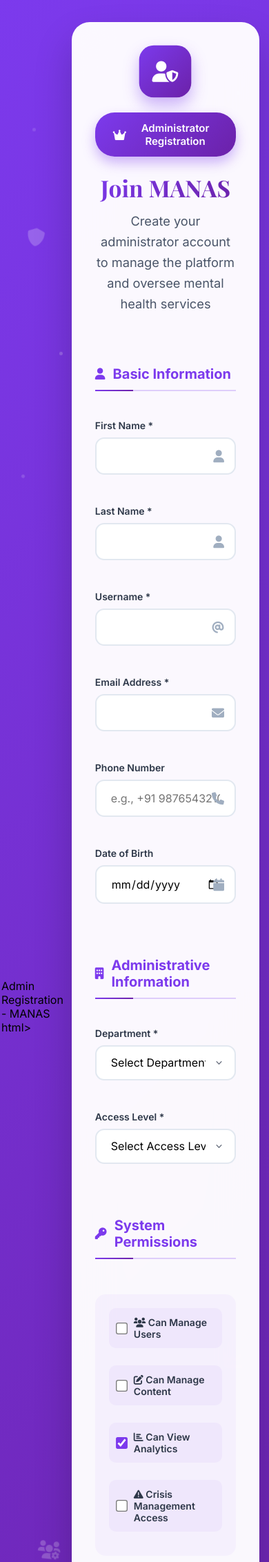
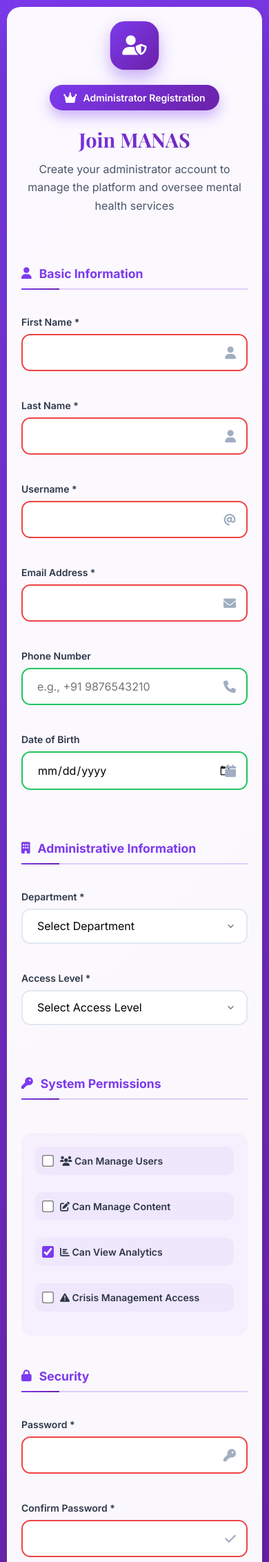
Before and after one commit to OmShukla-07/MANAS, a Django app: page /signup/admin/ in a window 390 px wide. Shown: the top 2264 px of the page at 69% size. Run offline with Django 5.2, Linux system fonts and the light colour scheme; parts of the project's set-up code (start-up, migrations or seed data) failed here and were passed over.

Commit message:
Fix Admin Signup Page - Enhanced UI/UX & Validation
 CRITICAL FIXES:
- Fixed malformed HTML structure (corrupted DOCTYPE and duplicate tags)
- Resolved broken head section and HTML validation errors
- Enhanced favicon implementation with multiple sizes

 UI/UX IMPROVEMENTS:
- Better responsive design for mobile devices
- Enhanced form validation with real-time feedback
- Added password strength indicator
- Improved error message styling and user feedback
- Professional loading states and animations

 FUNCTIONALITY ENHANCEMENTS:
- Client-side form validation with specific error messages
- Real-time password strength checking
- Better accessibility and touch-friendly design
- Enhanced visual feedback for form interactions

 SECURITY FEATURES:
- Strong password requirements (8+ characters)
- Email format validation
- Required field validation
- Maintained CSRF protection

Admin signup page now provides professional, secure registration experience!

```diff
--- a/templates/auth/admin_signup_simple.html
+++ b/templates/auth/admin_signup_simple.html
@@ -1,15 +1,22 @@
-<!DOC    <title>Admin Registration - MANAS</title>
-    <link rel="icon" type="image/png" href="/static/images/images/icons/manas fevicon edited.png">
-    <link rel="shortcut icon" type="image/png" href="/static/images/images/icons/manas fevicon edited.png">
-    <link rel="apple-touch-icon" href="/static/images/images/icons/manas fevicon edited.png">
-    <link rel="preconnect" href="https://fonts.googleapis.com">
-    <link rel="preconnect" href="https://fonts.gstatic.com" crossorigin>
-    <link href="https://fonts.googleapis.com/css2?family=Playfair+Display:wght@400;500;600;700&family=Inter:wght@300;400;500;600;700;800&display=swap" rel="stylesheet"> html>
+<!DOCTYPE html>
 <html lang="en">
 <head>
     <meta charset="UTF-8">
     <meta name="viewport" content="width=device-width, initial-scale=1.0">
     <title>Administrator Registration - MANAS</title>
+
+    <!-- Favicon - Multiple sizes for better visibility -->
+    <link rel="icon" type="image/png" sizes="32x32" href="/static/images/images/icons/manas fevicon edited.png">
+    <link rel="icon" type="image/png" sizes="16x16" href="/static/images/images/icons/manas fevicon edited.png">
+    <link rel="icon" type="image/png" sizes="48x48" href="/static/images/images/icons/manas fevicon edited.png">
+    <link rel="shortcut icon" type="image/png" href="/static/images/images/icons/manas fevicon edited.png">
+    <link rel="apple-touch-icon" sizes="180x180" href="/static/images/images/icons/manas fevicon edited.png">
+    <link rel="apple-touch-icon" sizes="152x152" href="/static/images/images/icons/manas fevicon edited.png">
+    <link rel="apple-touch-icon" sizes="120x120" href="/static/images/images/icons/manas fevicon edited.png">
+    <link rel="apple-touch-icon" sizes="76x76" href="/static/images/images/icons/manas fevicon edited.png">
+    <meta name="msapplication-TileImage" content="/static/images/images/icons/manas fevicon edited.png">
+    <meta name="msapplication-TileColor" content="#7c3aed">
+
     <link rel="preconnect" href="https://fonts.googleapis.com">
     <link rel="preconnect" href="https://fonts.gstatic.com" crossorigin>
     <link href="https://fonts.googleapis.com/css2?family=Playfair+Display:wght@400;500;600;700&family=Inter:wght@300;400;500;600;700;800&display=swap" rel="stylesheet">
@@ -444,33 +451,110 @@
             gap: 10px;
         }
 
+        /* Enhanced Visual Effects */
+        .form-group input:valid {
+            border-color: #22c55e;
+        }
+
+        .form-group input:invalid:not(:focus):not(:placeholder-shown) {
+            border-color: #ef4444;
+        }
+
+        /* Error message styling */
+        .error-message {
+            color: #ef4444;
+            font-size: 0.875rem;
+            margin-top: 0.5rem;
+            display: flex;
+            align-items: center;
+        }
+
+        .error-message i {
+            margin-right: 0.5rem;
+        }
+
+        /* Success message styling */
+        .success-message {
+            color: #22c55e;
+            font-size: 0.875rem;
+            margin-top: 0.5rem;
+            display: flex;
+            align-items: center;
+        }
+
+        .success-message i {
+            margin-right: 0.5rem;
+        }
+
         /* Responsive Design */
         @media (max-width: 768px) {
+            body {
+                padding: 10px;
+            }
+
             .container {
-                padding: 33px;
-                margin: 12px;
+                padding: 25px;
+                margin: 0;
+                border-radius: 20px;
             }
 
             .form-grid {
                 grid-template-columns: 1fr;
-                gap: 18px;
+                gap: 15px;
             }
 
             .header h1 {
                 font-size: 2.1rem;
             }
 
+            .header p {
+                font-size: 1rem;
+            }
+
             .logo-container {
-                width: 75px;
-                height: 75px;
+                width: 70px;
+                height: 70px;
             }
 
             .logo-container i {
-                font-size: 30px;
+                font-size: 28px;
             }
 
             .permissions-grid {
                 grid-template-columns: 1fr;
+            }
+
+            .links a {
+                display: block;
+                margin: 10px 0;
+            }
+
+            .floating-icon {
+                display: none;
+            }
+
+            .submit-btn {
+                padding: 16px;
+                font-size: 16px;
+            }
+        }
+
+        @media (max-width: 480px) {
+            .container {
+                padding: 20px;
+            }
+
+            .header h1 {
+                font-size: 1.8rem;
+            }
+
+            .role-badge {
+                padding: 10px 20px;
+                font-size: 14px;
+            }
+
+            .section-title {
+                font-size: 1.1rem;
             }
         }
 
@@ -687,20 +771,95 @@
             });
         });
 
-        // Form validation and submission
+        // Enhanced form validation and submission
         document.getElementById('adminSignupForm').addEventListener('submit', function(e) {
             const password = document.getElementById('password').value;
             const confirmPassword = document.getElementById('confirm_password').value;
 
+            // Remove existing error messages
+            document.querySelectorAll('.error-message').forEach(msg => msg.remove());
+
+            let hasErrors = false;
+
+            // Password validation
             if (password !== confirmPassword) {
                 e.preventDefault();
-                alert('Passwords do not match!');
-                return;
+                showFieldError('confirm_password', 'Passwords do not match!');
+                hasErrors = true;
             }
 
-            // Add loading state
-            this.classList.add('loading');
+            if (password.length < 8) {
+                e.preventDefault();
+                showFieldError('password', 'Password must be at least 8 characters long!');
+                hasErrors = true;
+            }
+
+            // Email validation
+            const email = document.getElementById('email').value;
+            const emailRegex = /^[^\s@]+@[^\s@]+\.[^\s@]+$/;
+            if (!emailRegex.test(email)) {
+                e.preventDefault();
+                showFieldError('email', 'Please enter a valid email address!');
+                hasErrors = true;
+            }
+
+            // Required fields validation
+            const requiredFields = ['first_name', 'last_name', 'username', 'email', 'department', 'access_level', 'password'];
+            requiredFields.forEach(fieldName => {
+                const field = document.getElementById(fieldName);
+                if (!field.value.trim()) {
+                    e.preventDefault();
+                    showFieldError(fieldName, 'This field is required!');
+                    hasErrors = true;
+                }
+            });
+
+            if (!hasErrors) {
+                // Add loading state
+                this.classList.add('loading');
+                const submitBtn = this.querySelector('.submit-btn');
+                const originalText = submitBtn.innerHTML;
+                submitBtn.innerHTML = '<i class="fas fa-spinner fa-spin"></i> Creating Account...';
+            }
         });
+
+        // Function to show field-specific error messages
+        function showFieldError(fieldName, message) {
+            const field = document.getElementById(fieldName);
+            const errorDiv = document.createElement('div');
+            errorDiv.className = 'error-message';
+            errorDiv.innerHTML = `<i class="fas fa-exclamation-circle"></i> ${message}`;
+            field.parentElement.parentElement.appendChild(errorDiv);
+            field.focus();
+        }
+
+        // Real-time password strength indicator
+        document.getElementById('password').addEventListener('input', function() {
+            const password = this.value;
+            const strengthIndicator = document.getElementById('password-strength') || createPasswordStrengthIndicator(this);
+
+            let strength = 0;
+            if (password.length >= 8) strength++;
+            if (password.match(/[a-z]/)) strength++;
+            if (password.match(/[A-Z]/)) strength++;
+            if (password.match(/[0-9]/)) strength++;
+            if (password.match(/[^a-zA-Z0-9]/)) strength++;
+
+            const strengthTexts = ['Very Weak', 'Weak', 'Fair', 'Good', 'Strong'];
+            const strengthColors = ['#ef4444', '#f97316', '#eab308', '#22c55e', '#16a34a'];
+
+            strengthIndicator.textContent = `Password Strength: ${strengthTexts[strength] || 'Very Weak'}`;
+            strengthIndicator.style.color = strengthColors[strength] || '#ef4444';
+        });
+
+        function createPasswordStrengthIndicator(passwordField) {
+            const indicator = document.createElement('div');
+            indicator.id = 'password-strength';
+            indicator.className = 'password-strength';
+            indicator.style.cssText = 'font-size: 0.875rem; margin-top: 0.5rem; font-weight: 500;';
+            passwordField.parentElement.parentElement.appendChild(indicator);
+            return indicator;
+        }
 
         // Enhanced input focus animations
         document.querySelectorAll('input, select').forEach(input => {
```
